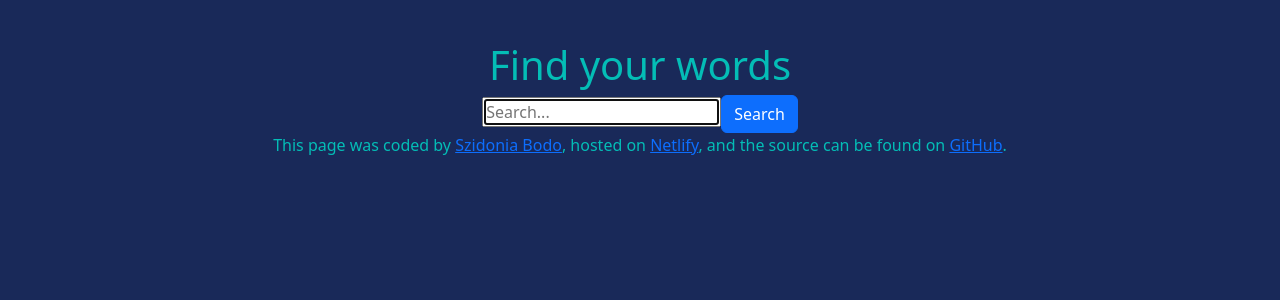
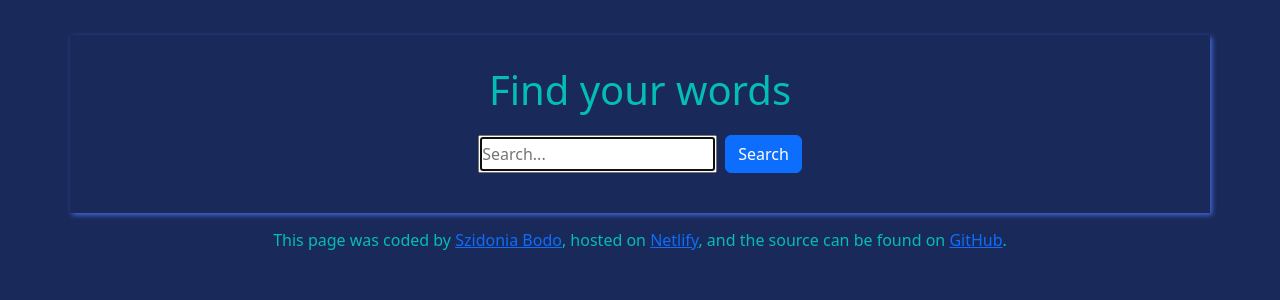
Before and after one commit to bodoszidi/dictionary, a React (Create React App) app: page / in a window 1280 px wide. Shown: the top 300 px of the page. Built offline with nearby package versions, Linux system fonts and the light colour scheme; a web font is replaced by a local one.

Commit message:
styling fixed

```diff
--- a/src/App.css
+++ b/src/App.css
@@ -1,3 +1,7 @@
+.container{
+    padding: 25px;
+    box-shadow:2px 2px 5px #4469d7;
+}
 .App {
     text-align: center;
     background-color: #192959;
@@ -8,12 +12,11 @@
 }
 
 .App-header {
-    display: flex;
-    justify-content: center;
-
+    margin: 0 auto;
     font-size: 40px;
     color: #04bdb6;
 }
 footer {
+    padding-top: 15px;
     color: #04bdb6;
 }
--- a/src/App.js
+++ b/src/App.js
@@ -6,10 +6,11 @@ function App() {
         <div className="App">
             <div className="container">
                 <header className="App-header">Find your words</header>
-            </div>
+
             <main>
                 <Dictionary />
             </main>
+             </div>
             <footer className="App-footer">
                 This page was coded by{" "}
                 <a
--- a/src/Dictionary.css
+++ b/src/Dictionary.css
@@ -0,0 +1,3 @@
+.Dictionary {
+    padding: 15px;
+}
--- a/src/Dictionary.js
+++ b/src/Dictionary.js
@@ -24,7 +24,7 @@ export default function Dictionary() {
     }
     return (
         <div className="Dictionary">
-            <form onSubmit={search} className="d-flexlex gap-2">
+            <form onSubmit={search} className="d-flex justify-content-center gap-2">
                 <input
                     type="search"
                     className=""
```
